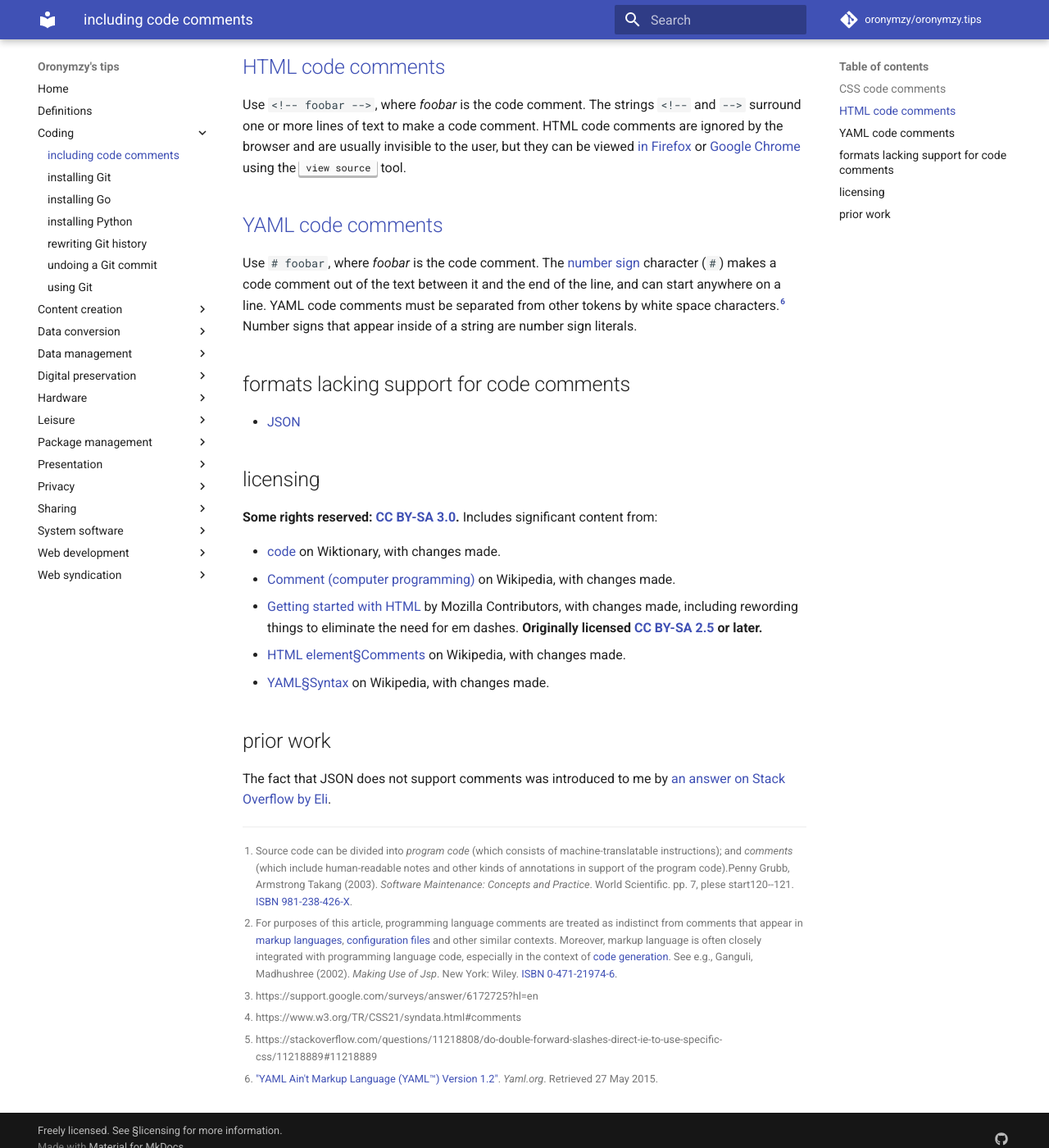
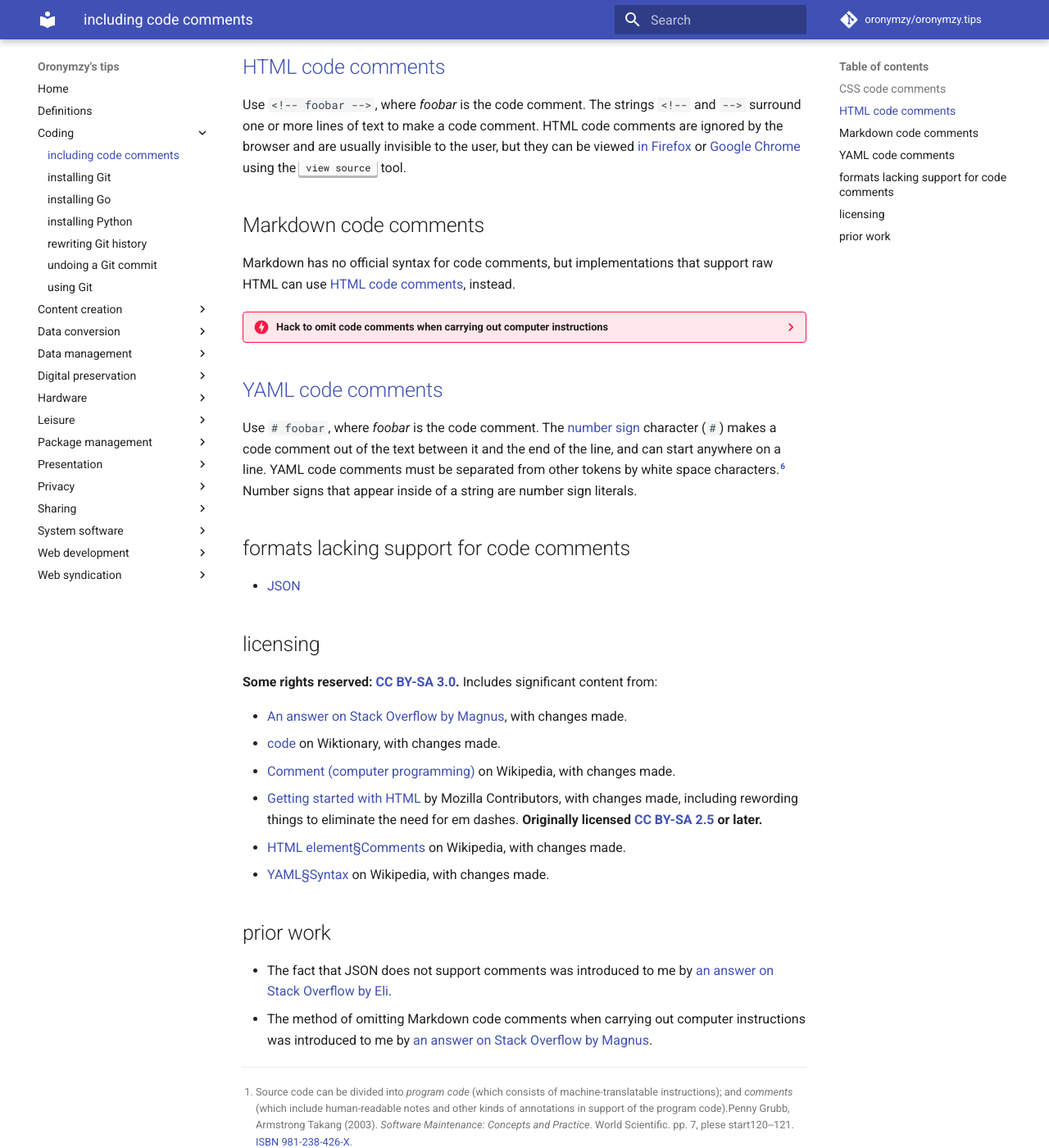
Before and after one commit to oronymzy/tips, an MkDocs documentation site: the page built from docs/incdcmt.md, in a window 1280 px wide and 1400 px high, scrolled down 433 px. Shown: the whole window at 82% size. Built offline with MkDocs 1.6.1 and Material for MkDocs 9.7.7, drawn with Linux system fonts in a browser that asks for light colours; comment, search, counter and statistics services are not loaded.

Commit message:
Add 'Markdown code comments' section with hack, add attribute lists
Add 'Markdown code comments' section with hack.
Add attribute lists to most sections.
Add attribution and prior work entry for Stack Overflow answer
explaining how to write a Markdown comment hack
to omit code comments when carrying out computer instructions.

````diff
--- a/docs/incdcmt.md
+++ b/docs/incdcmt.md
@@ -16,13 +16,46 @@
 
 A *code comment* is any textual material relevant to and included with computer instructions that is intended to be omitted or hidden when those instructions are carried out.
 
-## [CSS code comments]
+## [CSS code comments] {: #CSScomment }
 Use `/* foobar */`, where *foobar* is the code comment. The strings `/*` and `*/` surround one or more lines of text to make a code comment. CSS code comments may not be nested[^incdcmt4], and it is not valid CSS to indicate a comment with only the string `//` at the beginning of a line[^incdcmt5].
 
-## [HTML code comments]
+## [HTML code comments] {: #HTMLcomment }
 Use `<!-- foobar -->`, where *foobar* is the code comment. The strings `<!--` and `-->` surround one or more lines of text to make a code comment. HTML code comments are ignored by the browser and are usually invisible to the user, but they can be viewed [in Firefox](https://developer.mozilla.org/en-US/docs/Tools/View_source) or [Google Chrome](https://support.google.com/surveys/answer/6172725?hl=en) using the ++"view source"++ tool.
 
-## [YAML code comments]
+## Markdown code comments {: #Markdowncomment }
+Markdown has no official syntax for code comments, but implementations that support raw HTML can use [HTML code comments](#HTMLcomment), instead.
+
+??? danger "Hack to omit code comments when carrying out computer instructions"
+
+    If you want a comment that is strictly for yourself (readers of the converted document should not be able to see it, even with "view source") you could (ab)use the link labels (for use with reference style links) that are available in the core Markdown specification:
+
+    <http://daringfireball.net/projects/markdown/syntax#link>
+
+    That is:
+
+    ```
+    [comment]: <> (This is a comment, it will not be included)
+    [comment]: <> (in the output file unless you use it in)
+    [comment]: <> (a reference style link.)
+    ```
+
+    Or you could go further:
+
+    ```
+    [//]: <> (This is also a comment.)
+    ```
+
+    To improve platform compatibility (and to save one keystroke) it is also possible to use `#` (which is a legitimate hyperlink target) instead of `<>`:
+
+    ```
+    [//]: # (This may be the most platform independent comment)
+    ```
+
+    For maximum portability it is important to insert a blank line before and after this type of comment, because some Markdown parsers do not work correctly when definitions brush up against regular text. The most recent research with Babelmark shows that blank lines before and after are both important. Some parsers will output the comment if there is no blank line before, and some parsers will exclude the following line if there is no blank line after.
+
+    In general, this approach should work with most Markdown parsers, since it's part of the core specification. (even if the behavior when multiple links are defined, or when a link is defined but never used, is not strictly specified).
+
+## [YAML code comments] {: #YAMLcomment }
 Use `# foobar`, where *foobar* is the code comment. The [number sign](https://en.wikipedia.org/wiki/Number_sign) character (`#`) makes a code comment out of the text between it and the end of the line, and can start anywhere on a line. YAML code comments must be separated from other tokens by white space characters.[^incdcmt6] Number signs that appear inside of a string are number sign literals.
 
 ## formats lacking support for code comments
@@ -32,6 +65,7 @@ Use `# foobar`, where *foobar* is the code comment. The [number sign](https://en
 ## licensing
 **Some rights reserved: [CC BY-SA 3.0](https://creativecommons.org/licenses/by-sa/3.0/).** Includes significant content from:
 
+- [An answer on Stack Overflow by Magnus](https://stackoverflow.com/questions/4823468/comments-in-markdown/20885980#20885980), with changes made.
 - [code](https://en.wiktionary.org/w/index.php?title=code&oldid=51126382) on Wiktionary, with changes made.
 - [Comment (computer programming)](https://en.wikipedia.org/w/index.php?title=Comment_(computer_programming)&oldid=875338006) on Wikipedia, with changes made.
 - [Getting started with HTML](https://developer.mozilla.org/en-US/docs/Learn/HTML/Introduction_to_HTML/Getting_started$revision/1436132) by Mozilla Contributors, with changes made, including rewording things to eliminate the need for em dashes. **Originally licensed [CC BY-SA 2.5](https://creativecommons.org/licenses/by-sa/2.5/) or later.**
@@ -39,7 +73,8 @@ Use `# foobar`, where *foobar* is the code comment. The [number sign](https://en
 - [YAML§Syntax](https://en.wikipedia.org/wiki/YAML#Syntax) on Wikipedia, with changes made.
 
 ## prior work
-The fact that JSON does not support comments was introduced to me by [an answer on Stack Overflow by Eli](https://stackoverflow.com/questions/244777/can-comments-be-used-in-json/244858#244858).
+- The fact that JSON does not support comments was introduced to me by [an answer on Stack Overflow by Eli](https://stackoverflow.com/questions/244777/can-comments-be-used-in-json/244858#244858).
+- The method of omitting Markdown code comments when carrying out computer instructions was introduced to me by [an answer on Stack Overflow by Magnus](https://stackoverflow.com/questions/4823468/comments-in-markdown/20885980#20885980).
 
 [^incdcmt1]: Source code can be divided into *program code* (which consists of machine-translatable instructions); and *comments* (which include human-readable notes and other kinds of annotations in support of the program code).Penny Grubb, Armstrong Takang (2003). *Software Maintenance: Concepts and Practice*. World Scientific. pp. 7, plese start120--121. [ISBN](https://en.wikipedia.org/wiki/International_Standard_Book_Number) [981-238-426-X](https://en.wikipedia.org/wiki/Special:BookSources/981-238-426-X).
 [^incdcmt2]: For purposes of this article, programming language comments are treated as indistinct from comments that appear in [markup languages](https://en.wikipedia.org/wiki/Markup_language), [configuration files](https://en.wikipedia.org/wiki/Configuration_file) and other similar contexts. Moreover, markup language is often closely integrated with programming language code, especially in the context of [code generation](https://en.wikipedia.org/wiki/Automatic_programming). See e.g., Ganguli, Madhushree (2002). *Making Use of Jsp*. New York: Wiley. [ISBN](https://en.wikipedia.org/wiki/International_Standard_Book_Number) [0-471-21974-6](https://en.wikipedia.org/wiki/Special:BookSources/0-471-21974-6).
````
